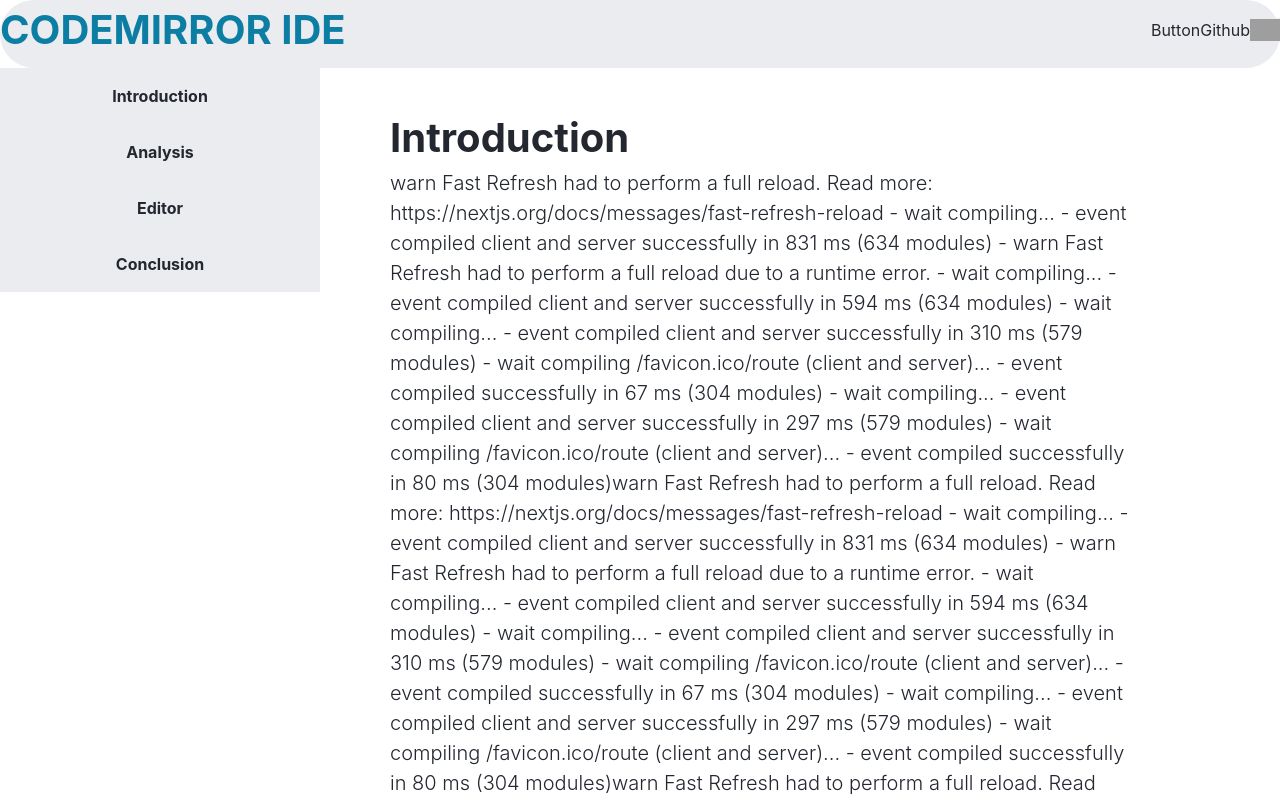
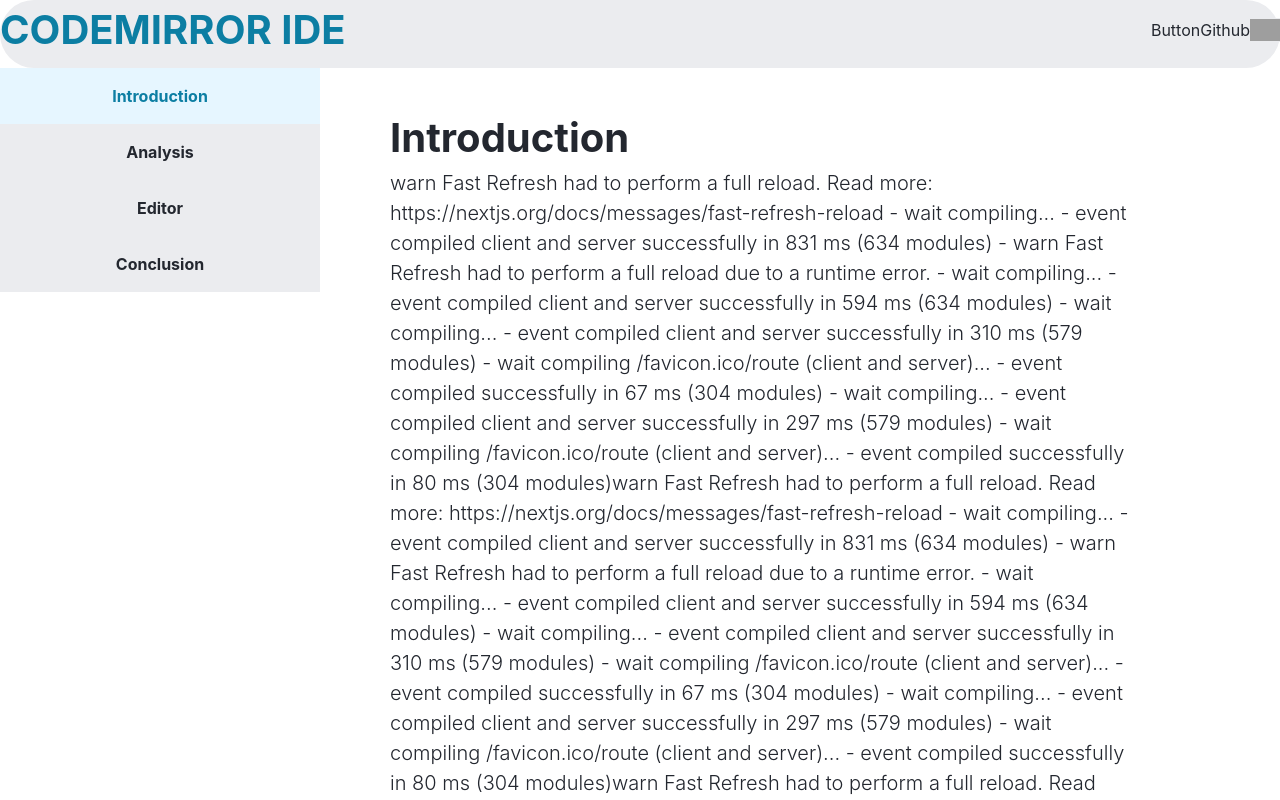
Before and after one commit to visheshgarg797/Codemirror-Ide, a Next.js app: page /intro in a window 1280 px wide. Shown: the top 800 px of the page. Built offline with nearby package versions, Linux system fonts and the light colour scheme; grey boxes are pictures that could not be loaded.

Commit message:
changing color of button according to path name

```diff
--- a/components/buttonleft.js
+++ b/components/buttonleft.js
@@ -16,8 +16,14 @@ export default function ButtonLeft(props) {
       <button
         className="text-gray-300 hover:text-white py-4 px-4 mb-1 text-center flex-1 rounded-r-full "
         style={{
-          backgroundColor: themeStyles.col01.backgroundColor,
-          color: themeStyles.col01.color,
+          backgroundColor:
+            window.location.pathname === props.path
+              ? themeStyles.col03.backgroundColor
+              : themeStyles.col01.backgroundColor,
+          color:
+            window.location.pathname === props.path
+              ? themeStyles.col03.color
+              : themeStyles.col01.color,
           width: "20rem",
           fontFamily:
             "Optimistic Display,-apple-system,ui-sans-serif,system-ui,BlinkMacSystemFont,Segoe UI,Roboto,Helvetica Neue,Arial,Noto Sans,sans-serif,Apple Color Emoji,Segoe UI Emoji,Segoe UI Symbol,Noto Color Emoji",
@@ -25,11 +31,16 @@ export default function ButtonLeft(props) {
         }}
         onMouseEnter={(e) => {
           e.target.style.backgroundColor = themeStyles.col03.backgroundColor;
-          e.target.style.color = themeStyles.col03.color;
         }}
         onMouseLeave={(e) => {
-          e.target.style.backgroundColor = themeStyles.col01.backgroundColor;
-          e.target.style.color = themeStyles.col01.color;
+          e.target.style.backgroundColor =
+            window.location.pathname === props.path
+              ? themeStyles.col03.backgroundColor
+              : themeStyles.col01.backgroundColor;
+          e.target.style.color =
+            window.location.pathname === props.path
+              ? themeStyles.col03.color
+              : themeStyles.col01.color;
         }}
       >
         {props.index}
--- a/components/left.js
+++ b/components/left.js
@@ -25,12 +25,25 @@ export default function Left() {
       <nav className="flex flex-col items-stretch" style={{ width: "20rem" }}>
         <a className="text-white text-2xl font-bold p-4 py-10 " />
 
-        <ButtonLeft index="Introduction" href="http://localhost:3000/intro" />
-        <ButtonLeft index="Analysis" href="http://localhost:3000/analysis" />
-        <ButtonLeft index="Editor" href="http://localhost:3000/editor" />
+        <ButtonLeft
+          index="Introduction"
+          href="http://localhost:3000/intro"
+          path="/intro"
+        />
+        <ButtonLeft
+          index="Analysis"
+          href="http://localhost:3000/analysis"
+          path="/analysis"
+        />
+        <ButtonLeft
+          index="Editor"
+          href="http://localhost:3000/editor"
+          path="/editor"
+        />
         <ButtonLeft
           index="Conclusion"
           href="http://localhost:3000/conclusion"
+          path="/conclusion"
         />
       </nav>
     </div>
```
